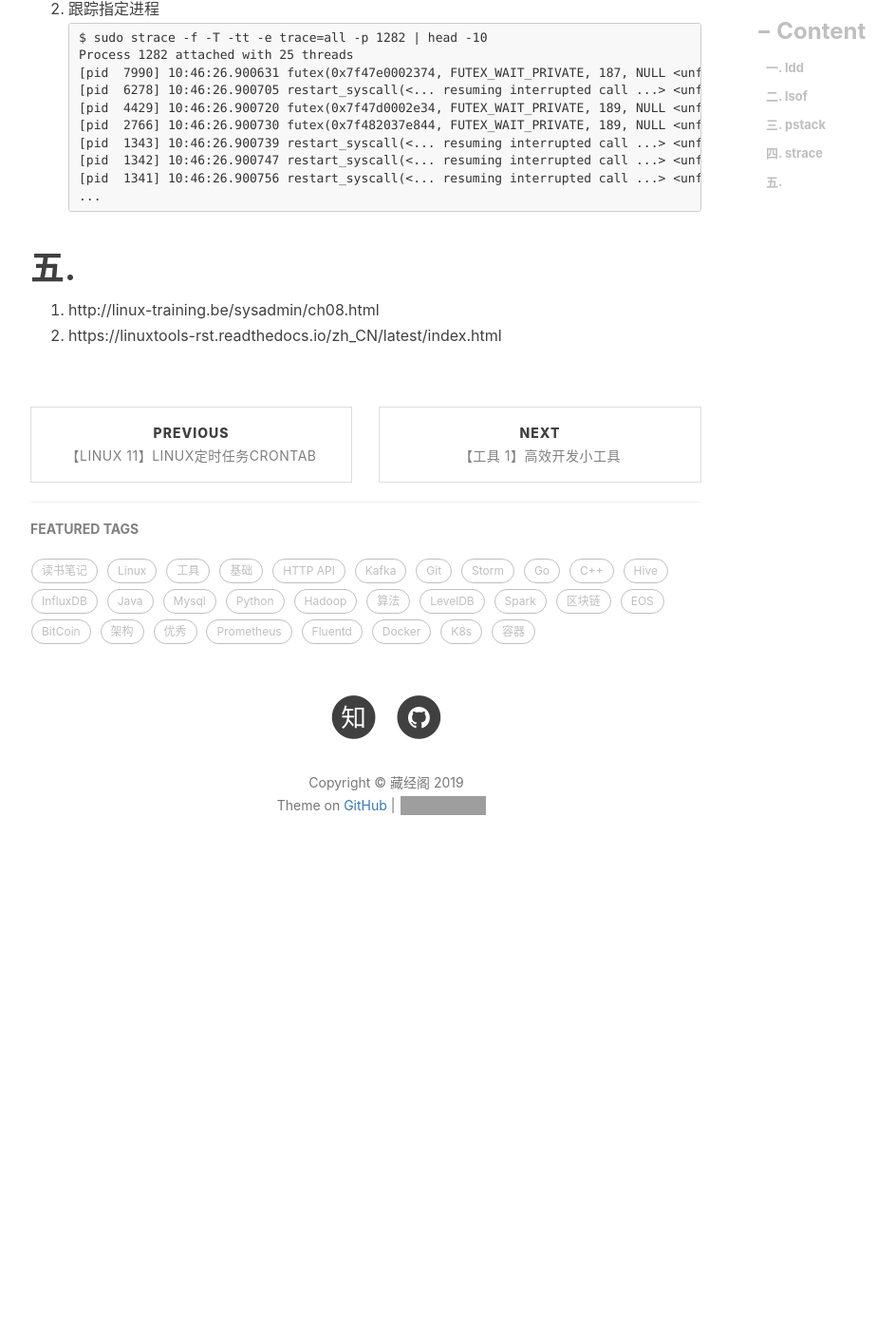
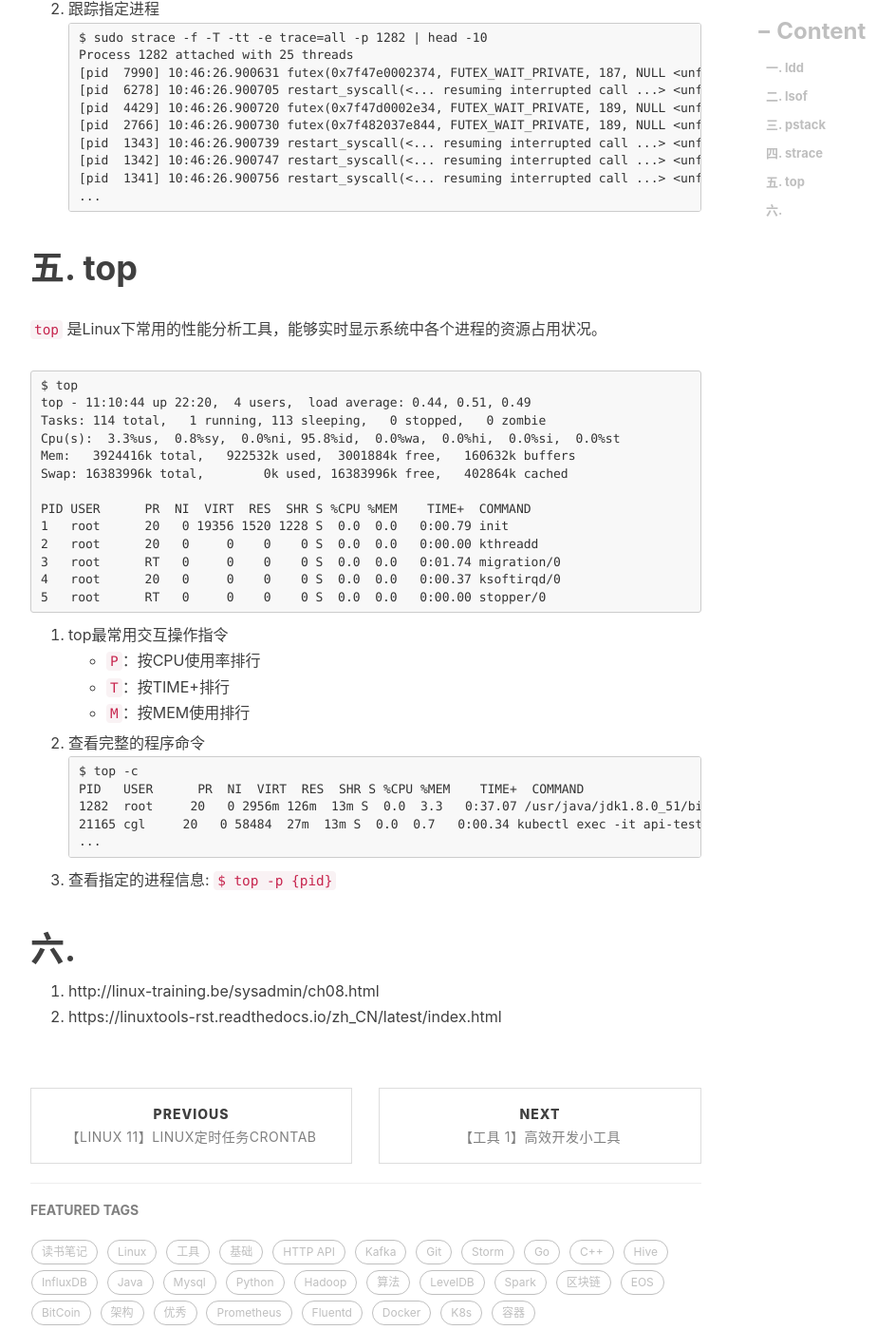
Before and after one commit to engru/chenguolin.github.io, a Jekyll site: the page built from _posts/2016-09-28-【Linux-12】Linux最常用运维工具.md, in a window 1280 px wide and 1400 px high, scrolled down 2975 px. Shown: the whole window at 95% size, without its empty margins (233-1176 px from the left). Built offline with Jekyll 4.4.1, drawn with Linux system fonts in a browser that asks for light colours; nearby versions of some CDN libraries; comment, search, counter and statistics services are not loaded; before the commit the page ends 3927 px from its top, so only the background shows below that; grey boxes are pictures that could not be loaded.

Commit message:
Update 2016-09-28-【Linux-12】Linux最常用运维工具.md

````diff
--- a/_posts/2016-09-28-【Linux-12】Linux最常用运维工具.md
+++ b/_posts/2016-09-28-【Linux-12】Linux最常用运维工具.md
@@ -128,7 +128,41 @@ $ pstack 25480
    ...
    ```
 
-# 五.
+# 五. top
+`top` 是Linux下常用的性能分析工具，能够实时显示系统中各个进程的资源占用状况。
+
+```
+$ top
+top - 11:10:44 up 22:20,  4 users,  load average: 0.44, 0.51, 0.49
+Tasks: 114 total,   1 running, 113 sleeping,   0 stopped,   0 zombie
+Cpu(s):  3.3%us,  0.8%sy,  0.0%ni, 95.8%id,  0.0%wa,  0.0%hi,  0.0%si,  0.0%st
+Mem:   3924416k total,   922532k used,  3001884k free,   160632k buffers
+Swap: 16383996k total,        0k used, 16383996k free,   402864k cached
+
+PID USER      PR  NI  VIRT  RES  SHR S %CPU %MEM    TIME+  COMMAND
+1   root      20   0 19356 1520 1228 S  0.0  0.0   0:00.79 init
+2   root      20   0     0    0    0 S  0.0  0.0   0:00.00 kthreadd
+3   root      RT   0     0    0    0 S  0.0  0.0   0:01.74 migration/0
+4   root      20   0     0    0    0 S  0.0  0.0   0:00.37 ksoftirqd/0
+5   root      RT   0     0    0    0 S  0.0  0.0   0:00.00 stopper/0
+```
+
+1. top最常用交互操作指令
+   + `P`：按CPU使用率排行
+   + `T`：按TIME+排行
+   + `M`：按MEM使用排行
+2. 查看完整的程序命令
+   ```
+   $ top -c
+   PID   USER      PR  NI  VIRT  RES  SHR S %CPU %MEM    TIME+  COMMAND
+   1282  root     20   0 2956m 126m  13m S  0.0  3.3   0:37.07 /usr/java/jdk1.8.0_51/bin/java -Dhome=/www/cgl/agent
+   21165 cgl     20   0 58484  27m  13m S  0.0  0.7   0:00.34 kubectl exec -it api-test-pre-664bbd669-fc9qd /bin/bash -n cgl
+   ...
+   ```
+3. 查看指定的进程信息: `$ top -p {pid}`
+
+# 六.
+
 
 1. http://linux-training.be/sysadmin/ch08.html
 2. https://linuxtools-rst.readthedocs.io/zh_CN/latest/index.html
````
